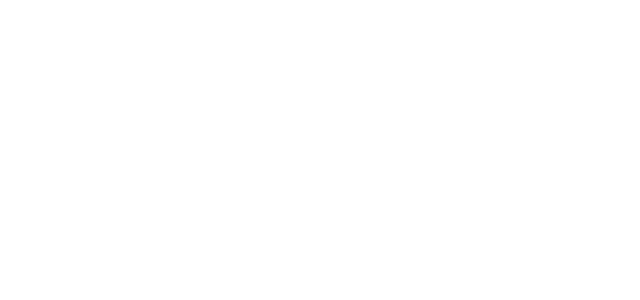
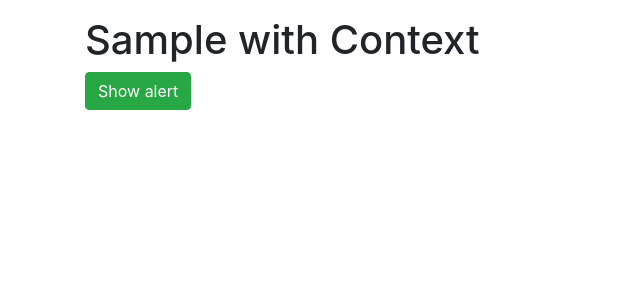
Before and after one commit to Lerik13/react-hooks-examples, a React (Create React App) app: page / in a window 1280 px wide. Shown: the top 300 px of the page, without its empty margins (0-640 px from the left). Built offline with nearby package versions, Linux system fonts and the light colour scheme.

Commit message:
hook 'useContext' - show Alert sample

```diff
--- /dev/null
+++ b/src/Alert.js
@@ -0,0 +1,14 @@
+import React, {useContext} from 'react';
+import {AlertContext} from './App';
+
+export default function Alert() {
+	const alert = useContext(AlertContext);
+
+	if (!alert) return null;
+
+	return (
+		<div className={'alert alert-danger'}>
+			This is important message
+		</div>
+	)
+}
--- a/src/App.js
+++ b/src/App.js
@@ -1,11 +1,21 @@
-import React from 'react';
+import React, {useState} from 'react';
+import Alert from './Alert';
+import Main from './Main';
+
+export const AlertContext = React.createContext();
 
 function App() {
+	const [alert, setAlert] = useState(false);
+
+	const toggleAlert = () => setAlert(prev => !prev);
 
 	return (
-		<div>
-
-		</div>
+		<AlertContext.Provider value={alert}>
+			<div className={'container pt-3'}>
+				<Alert />
+				<Main toggle={toggleAlert} />
+			</div>
+		</AlertContext.Provider>
 	);
 }
 
--- /dev/null
+++ b/src/Main.js
@@ -0,0 +1,10 @@
+import React from 'react';
+
+export default function Main({ toggle }) {
+	return (
+		<div>
+			<h1>Sample with Context</h1>
+			<button className='btn btn-success' onClick={toggle}>Show alert</button>
+		</div>
+	)
+}
```
